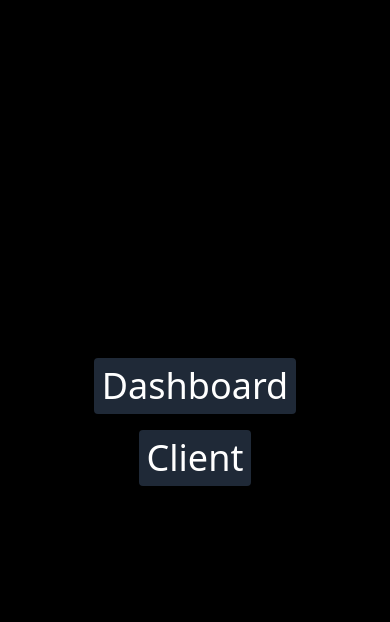
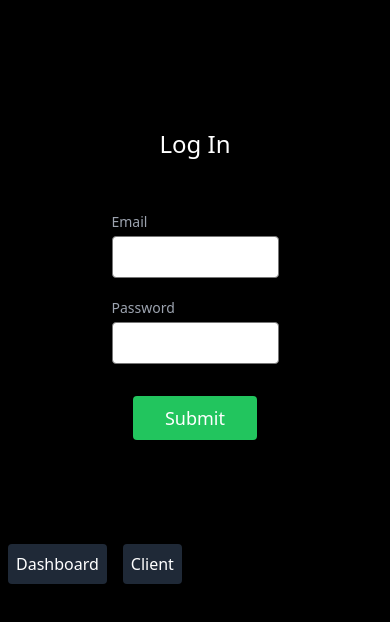
Before and after one commit to KnownBlackHat/Deployment-Management, a Next.js app in the folder frontend/: page / in a window 390 px wide. Shown: the top 622 px of the page. Built offline with nearby package versions, Linux system fonts and the light colour scheme.

Commit message:
Added Login Form and navbar on client slug

```diff
--- a/frontend/pages/index.js
+++ b/frontend/pages/index.js
@@ -1,21 +1,90 @@
 import React from 'react'
 import Head from 'next/head'
 import Link from 'next/link'
+import { ToastContainer, toast } from 'react-toastify';
+import 'react-toastify/dist/ReactToastify.css';
+import {IoAddCircleOutline} from "react-icons/io5";
+import {useState} from 'react';
+
 
 export default function Home() {
+    const handleSubmitFrom = e => {
+        e.preventDefault();
+        // TODO: Add axios request to submit login form
+    }
+    const [formData, setFormData] = useState({})
+    const handleFormData = e => {
+        setFormData({...formData, [e.target.name]: e.target.value});
+    }
+
   return (
     <>
       <Head>
         <title>Log In</title>
-        <meta name="description" content="DMS - Deployment Management Software" />
+        <meta name="description" content="DMS - Log In" />
         <meta name="viewport" content="width=device-width, initial-scale=1" />
         <link rel="icon" href="/favicon.ico" />
       </Head>
 
 
-	  <main className='h-screen w-screen text-center flex flex-col space-y-4 justify-center items-center text-4xl'>
-		<Link href="Dashboard"><button className='bg-gray-800 rounded p-2'>Dashboard</button></Link>
-		<Link href="Client"><button className='bg-gray-800 rounded p-2'>Client</button></Link>
+	  <main>
+<form onSubmit={handleSubmitFrom} className="overflow-auto
+      text-black bg-black body-font">
+		<div className='flex justify-end m-4'>
+		</div>
+		<div className="container px-5 py-24 mx-auto">
+		<div className="flex flex-col w-full mb-12 text-center">
+		<ToastContainer position="top-right" autoClose={1000}
+      hideProgressBar newestOnTop closeOnClick rtl={false}
+      pauseOnFocusLoss draggable pauseOnHover theme="dark"/>
+
+		<h1 className="text-2xl font-medium text-white sm:text-3xl
+      title-font">Log In</h1>
+
+		</div>
+		<div className="mx-auto lg:w-1/2 md:w-2/3">
+		<div className="flex flex-col items-center -m-2">
+		<div className="w-1/2 p-2">
+		<div className="relative">
+		<label htmlFor="email" className="text-sm text-gray-400
+      leading-7">Email</label>
+		<input value={formData.email} onChange={handleFormData} type="email"
+      required id="email" name="email" className="w-full px-3 py-1 text-base
+      text-gray-100 bg-gray-800 border border-gray-700 rounded outline-none
+      bg-opacity-40 focus:border-green-500 focus:bg-gray-900 focus:ring-2
+      focus:ring-green-900 leading-8 transition-colors
+      duration-200 ease-in-out"/>
+		</div>
+		</div>
+		<div className="w-1/2 p-2">
+		<div className="relative">
+		<label htmlFor="password" className="text-sm text-gray-400 leading-7">
+      Password
+      </label>
+		<input value={formData.password} onChange={handleFormData}
+      type="password" required id="password" name="owner" className="w-full px-3
+      py-1 text-base text-gray-100 bg-gray-800 border border-gray-700 rounded
+      outline-none bg-opacity-40 focus:border-green-500 focus:bg-gray-900
+      focus:ring-2 focus:ring-green-900 leading-8 transition-colors
+      duration-200 ease-in-out"/>
+		</div>
+		</div>
+
+		<div className="w-full p-2">
+		<button type='submit' className="flex px-8 py-2 mx-auto text-lg
+      text-white bg-green-500 mt-4 border-0 rounded focus:outline-none
+      hover:bg-green-600">Submit</button>
+		</div>
+		</div>
+		</div>
+		</div>
+		</form>
+		<Link href="Dashboard"><button className='bg-gray-800 m-2 rounded p-2'>
+      Dashboard
+      </button></Link>
+		<Link href="Client"><button className='bg-gray-800 m-2 rounded p-2'>
+      Client</button></Link>
+
      </main>
     </>
   )
```
Also changed, not shown: frontend/components/Client/Navbar.js (added, +21 -0 lines), frontend/pages/Client/[client].js (+14 -5 lines), frontend/pages/Client/[client]/config.js (added, +16 -0 lines).
